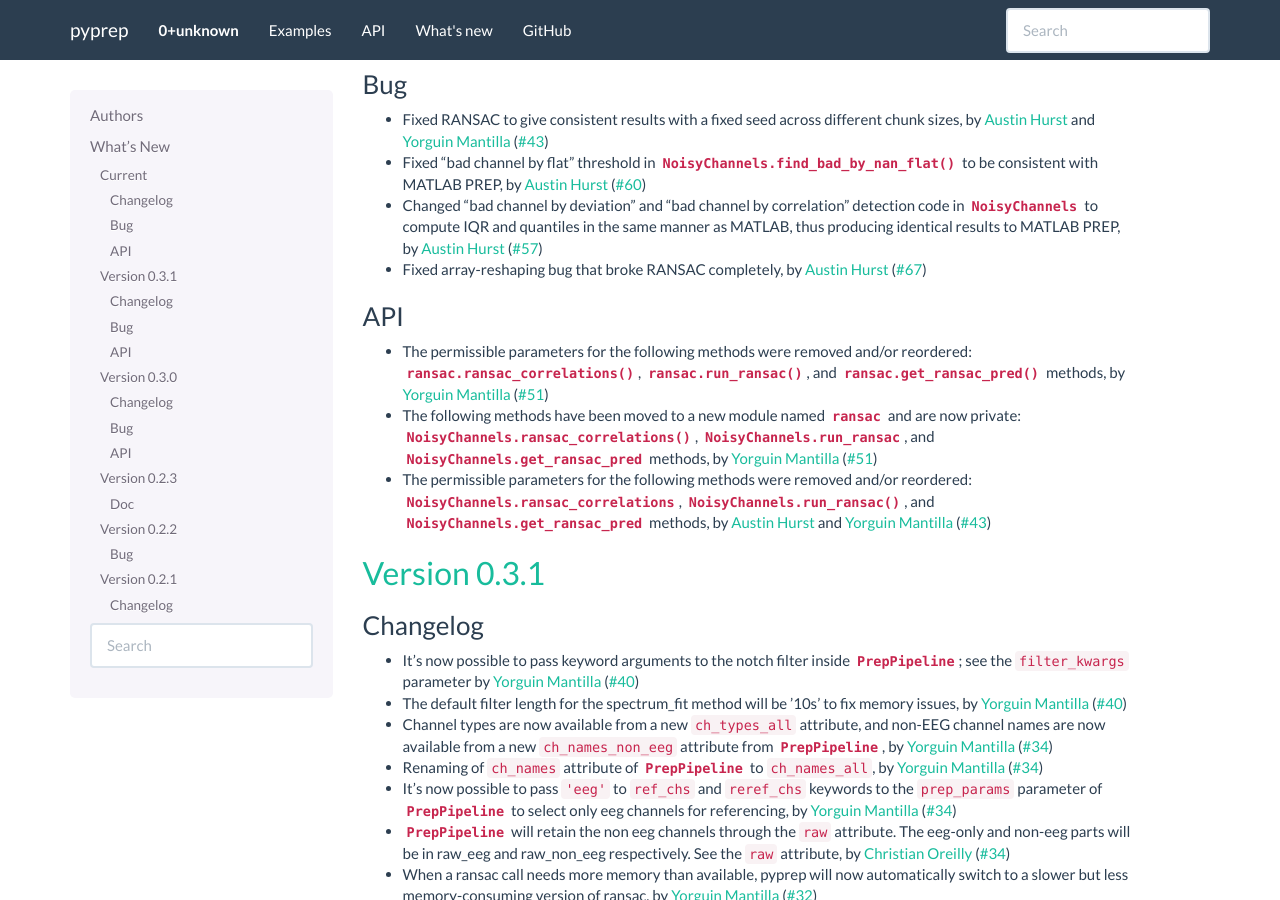
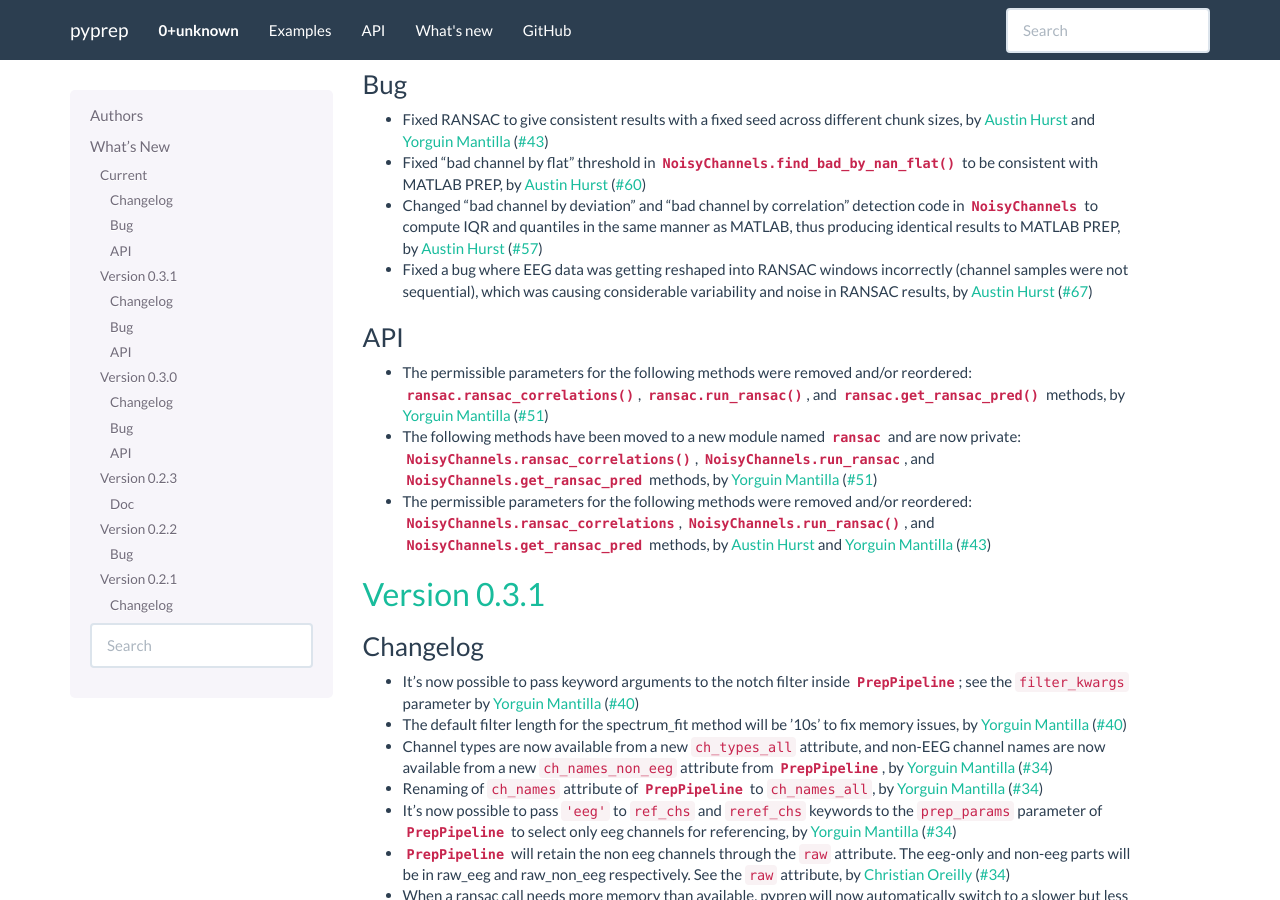
Before and after one commit to sappelhoff/pyprep, a Sphinx documentation site: the page built from docs/whats_new.rst, in a window 1280 px wide and 900 px high, scrolled down 1021 px. Built offline with Sphinx 7.4.7, drawn with Linux system fonts in a browser that asks for light colours.

Commit message:
Improved whats_new.rst

```diff
--- a/docs/whats_new.rst
+++ b/docs/whats_new.rst
@@ -45,7 +45,7 @@ Bug
 - Fixed RANSAC to give consistent results with a fixed seed across different chunk sizes, by `Austin Hurst`_ and `Yorguin Mantilla`_ (:gh:`43`)
 - Fixed "bad channel by flat" threshold in :meth:`NoisyChannels.find_bad_by_nan_flat` to be consistent with MATLAB PREP, by `Austin Hurst`_ (:gh:`60`)
 - Changed "bad channel by deviation" and "bad channel by correlation" detection code in :class:`NoisyChannels` to compute IQR and quantiles in the same manner as MATLAB, thus producing identical results to MATLAB PREP, by `Austin Hurst`_ (:gh:`57`)
-- Fixed array-reshaping bug that broke RANSAC completely, by `Austin Hurst`_ (:gh:`67`)
+- Fixed a bug where EEG data was getting reshaped into RANSAC windows incorrectly (channel samples were not sequential), which was causing considerable variability and noise in RANSAC results, by `Austin Hurst`_ (:gh:`67`)
 
 API
 ~~~
```
